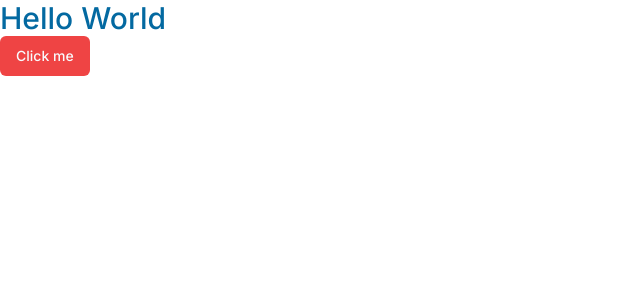
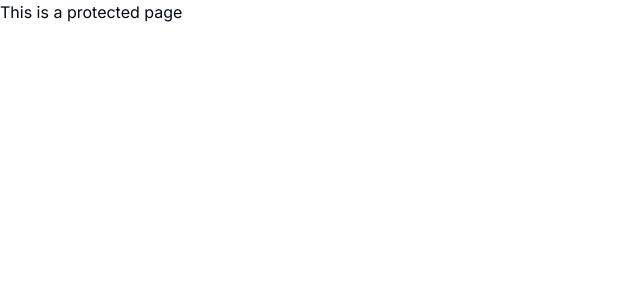
Before and after one commit to iinsue/next_lms, a Next.js app: page / in a window 1280 px wide. Shown: the top 300 px of the page, without its empty margins (0-640 px from the left). Built offline with nearby package versions, Linux system fonts and the light colour scheme.

Commit message:
폴더 구조 설명

```diff
--- /dev/null
+++ b/app/(auth)/(routes)/sign-in/page.tsx
@@ -0,0 +1,9 @@
+const SignInPage = () => {
+  return (
+    <>
+      <div>This is an unprotected page</div>
+    </>
+  );
+};
+
+export default SignInPage;
--- /dev/null
+++ b/app/(dashboard)/(routes)/page.tsx
@@ -0,0 +1,7 @@
+export default function Home() {
+  return (
+    <>
+      <div>This is a protected page</div>
+    </>
+  );
+}
--- a/app/(group)/layout.tsx
+++ /dev/null
@@ -1,9 +0,0 @@
-const GroupLayout = ({ children }: { children: React.ReactNode }) => {
-  return (
-    <>
-      <div className="h-full bg-sky-700 text-white">{children}</div>
-    </>
-  );
-};
-
-export default GroupLayout;
--- a/app/(group)/routea/page.tsx
+++ /dev/null
@@ -1,9 +0,0 @@
-const RouteA = () => {
-  return (
-    <>
-      <div>This is a route A inside a group folder </div>
-    </>
-  );
-};
-
-export default RouteA;
--- a/app/(group)/routeb/page.tsx
+++ /dev/null
@@ -1,9 +0,0 @@
-const RouteB = () => {
-  return (
-    <>
-      <div>This is a route B inside a group folder </div>
-    </>
-  );
-};
-
-export default RouteB;
--- a/app/api/test/route.ts
+++ /dev/null
@@ -1,5 +0,0 @@
-import { NextResponse } from "next/server";
-
-export async function GET() {
-  return NextResponse.json({ test: "Hello" });
-}
--- a/app/page.tsx
+++ /dev/null
@@ -1,12 +0,0 @@
-import { Button } from "@/components/ui/button";
-
-export default function Home() {
-  return (
-    <>
-      <div>
-        <p className="text-3xl font-medium text-sky-700">Hello World</p>
-        <Button variant="destructive">Click me</Button>
-      </div>
-    </>
-  );
-}
--- a/app/test/page.tsx
+++ /dev/null
@@ -1,9 +0,0 @@
-const TestPage = () => {
-  return (
-    <>
-      <div>This is a test page</div>
-    </>
-  );
-};
-
-export default TestPage;
```
